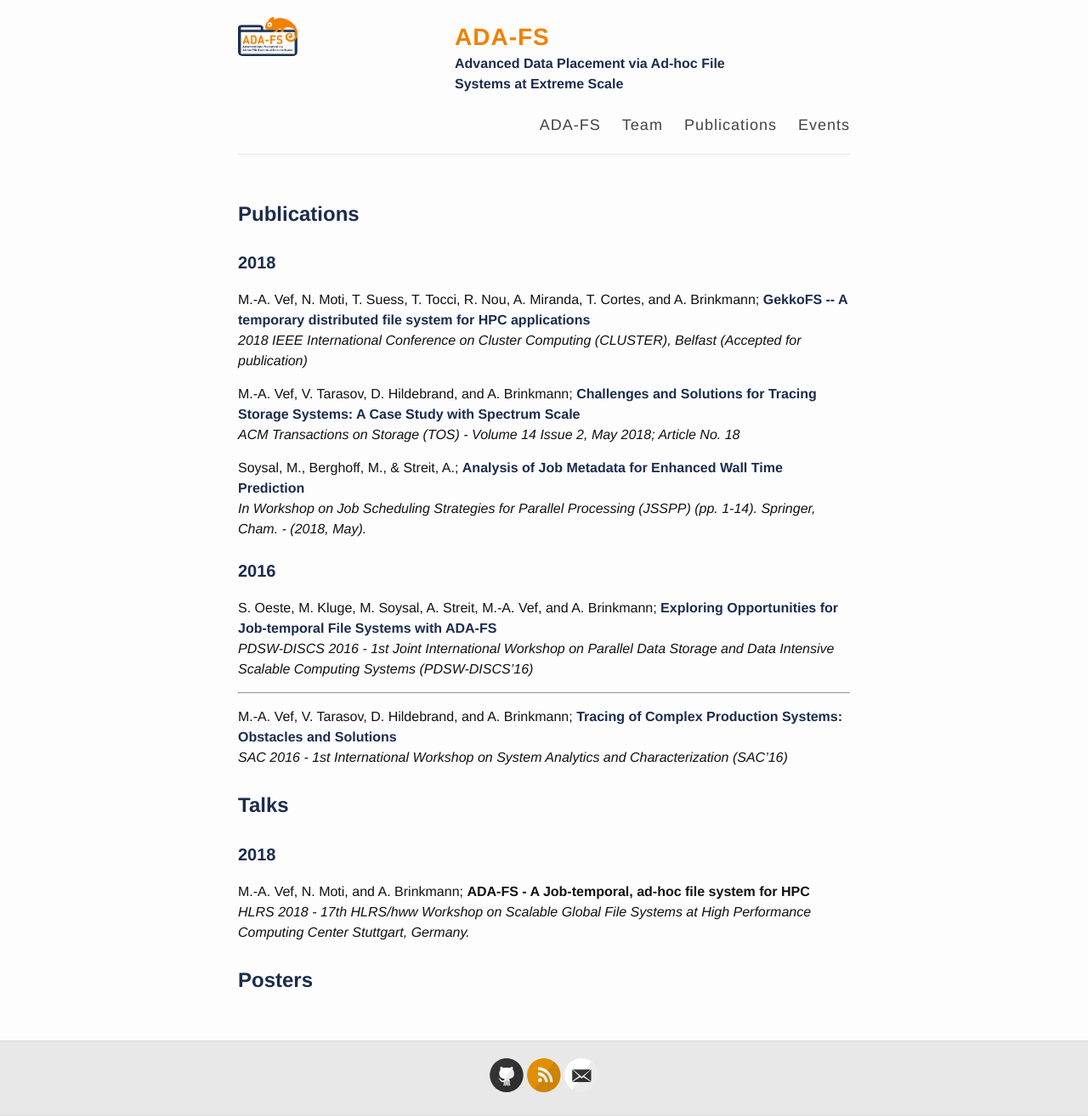
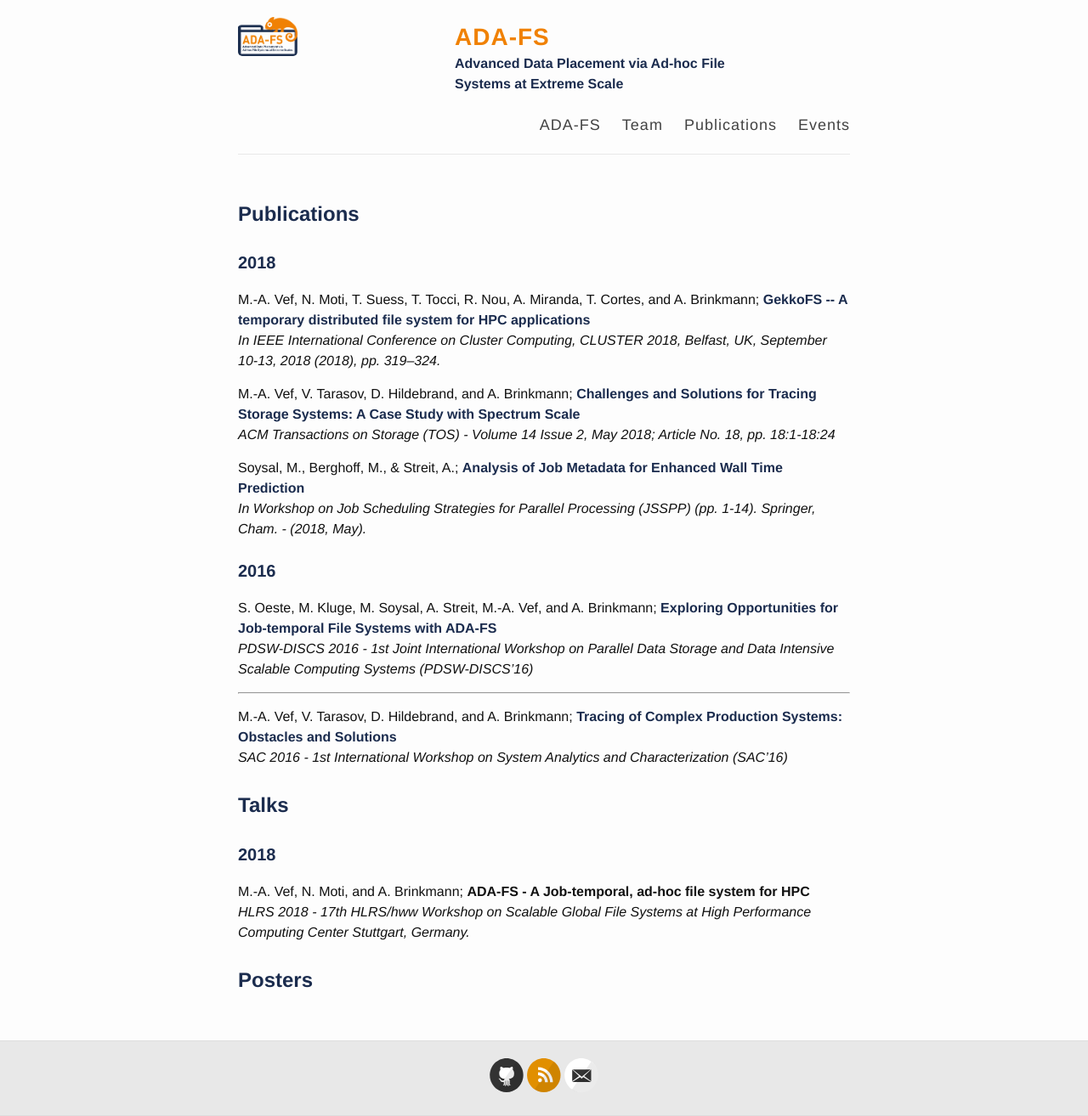
Before and after one commit to ada-fs/ada-fs.github.io, a Jekyll site: the page built from publications.md, in a window 1280 px wide. Shown: the whole page at 85% size. Built offline with Jekyll 4.4.1, drawn with Linux system fonts in a browser that asks for light colours.

Commit message:
Adding gekkofs link

```diff
--- a/publications.md
+++ b/publications.md
@@ -9,13 +9,13 @@
 ### 2018
 
 <p>M.-A. Vef, N. Moti, T. Suess, T. Tocci, R. Nou, A. Miranda, T. Cortes, and A. Brinkmann;
-  <a href="about:blank">
+  <a href="https://ieeexplore.ieee.org/document/8514892">
     <b>GekkoFS -- A temporary distributed file system for HPC applications</b>
   </a>
   <br>
   <em>
-		2018 IEEE International Conference on Cluster Computing (CLUSTER), Belfast (Accepted for publication)
-	</em>
+    In IEEE International Conference on Cluster Computing, CLUSTER 2018, Belfast, UK, September 10-13, 2018 (2018), pp. 319–324.
+    </em>
 </p>
 
 <p>M.-A. Vef, V. Tarasov, D. Hildebrand, and A. Brinkmann;
@@ -24,7 +24,7 @@
   </a>
   <br>
   <em>
-		ACM Transactions on Storage (TOS)  - Volume 14 Issue 2, May 2018; Article No. 18
+		ACM Transactions on Storage (TOS)  - Volume 14 Issue 2, May 2018; Article No. 18, pp. 18:1-18:24
 	</em>
 </p>
 
```
